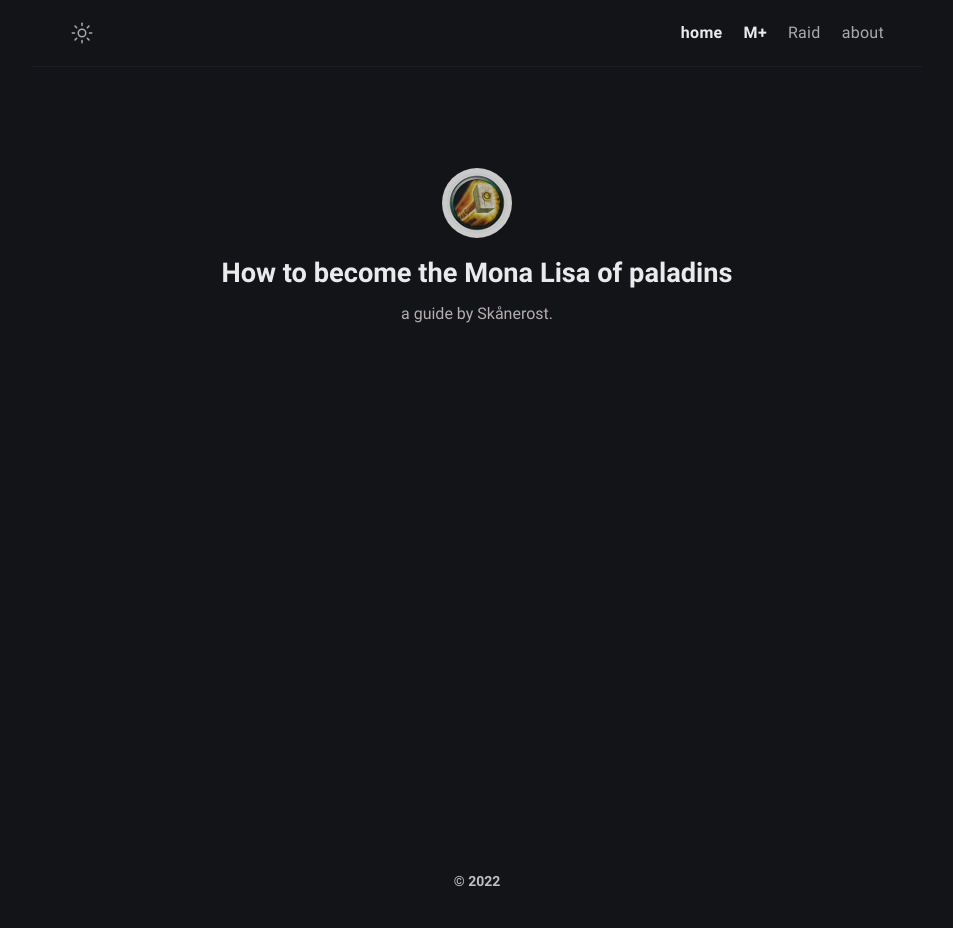
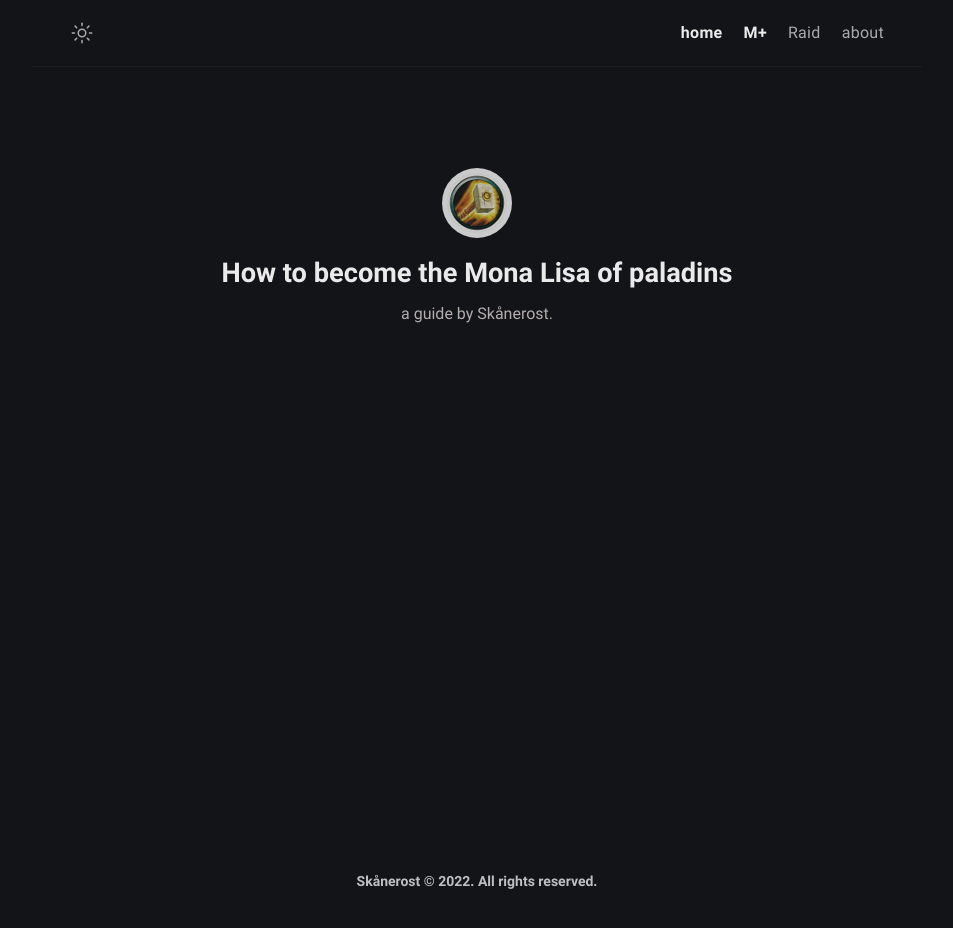
Before and after one commit to BetterThanWowhead/BetterThanWowhead.github.io, a Jekyll site: the page built from index.md, in a window 1280 px wide. Shown: the whole page, without its empty margins (163-1116 px from the left). Built offline with Jekyll 4.4.1, drawn with Linux system fonts in a browser that asks for light colours.

Commit message:
Update footer.html

```diff
--- a/_includes/footer.html
+++ b/_includes/footer.html
@@ -2,7 +2,7 @@
   <!-- <a class="footer_item" href="/thanks">ack.</a> -->
   <!-- <a class="footer_item" href="javascript::void(0)">resume</a> -->
   <!-- <a class="footer_item" href="/feed.xml">rss</a> -->
-  <span class="footer_item">&copy; {{ site.time | date: "%Y" }}</span>
+  <span class="footer_item">Skånerost &copy; {{ site.time | date: "%Y" }}. All rights reserved.</span>
 </footer>
 <script src="/assets/js/main.js" defer="defer"></script>
 
```
